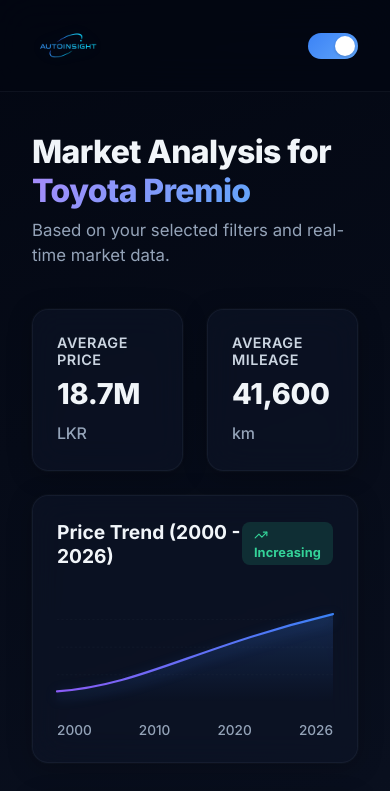
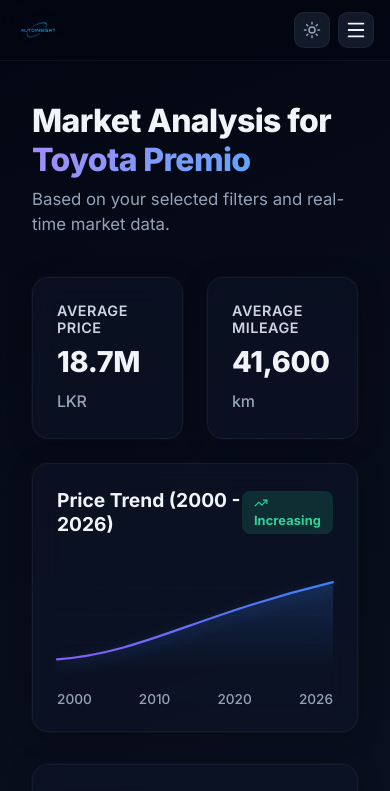
Before and after one commit to ShaveenPeiris/AutoInsight-FrontEnd, a React (Vite) app in the folder my-react-app/: page /results in a window 390 px wide. Shown: the top 791 px of the page. Built offline with nearby package versions, Linux system fonts and the light colour scheme.

Commit message:
feat: enhance Navbar component with responsive design and theme toggle functionality

```diff
--- a/my-react-app/src/component/Navbar.tsx
+++ b/my-react-app/src/component/Navbar.tsx
@@ -1,4 +1,6 @@
-import React from 'react';
+import React, { useState } from 'react';
+import { Link, useLocation } from 'react-router-dom';
+import { Sun, Moon, Menu, X } from 'lucide-react';
 import '../styles/Navbar.css';
 import logo from '../images/AutoInsightLogo.png';
 
@@ -7,27 +9,57 @@
   setDarkMode: (val: boolean) => void;
 }
 
+const NAV_LINKS = [
+  { label: 'Home', path: '/' },
+  { label: 'Search', path: '/results' },
+  { label: 'About', path: '/about' },
+  { label: 'Contact', path: '/contact' },
+];
+
 const Navbar: React.FC<NavbarProps> = ({ darkMode, setDarkMode }) => {
+  const location = useLocation();
+  const [mobileOpen, setMobileOpen] = useState(false);
+
   return (
     <header className="main-header glass-header">
       <div className="header-content">
 
-        {/* Logo Section - Now the main focus */}
-        <div className="logo-section">
+        <Link to="/" className="logo-section">
           <img src={logo} alt="AutoInsight Logo" className="app-logo" />
-        </div>
+        </Link>
 
-        {/* Only keeping the Light/Dark Mode Toggle on the right */}
-        <div className="standalone-toggle">
-          <label className="switch">
-            {/* The checkbox is now directly tied to the darkMode state */}
-            <input
-               type="checkbox"
-               checked={darkMode}
-               onChange={() => setDarkMode(!darkMode)}
-            />
-            <span className="slider round"></span>
-          </label>
+        {/* Desktop Navigation */}
+        <nav className={`nav-links ${mobileOpen ? 'nav-open' : ''}`}>
+          {NAV_LINKS.map(link => (
+            <Link
+              key={link.path}
+              to={link.path}
+              className={`nav-link ${location.pathname === link.path ? 'nav-active' : ''}`}
+              onClick={() => setMobileOpen(false)}
+            >
+              {link.label}
+            </Link>
+          ))}
+        </nav>
+
+        <div className="nav-right">
+          {/* Theme Toggle */}
+          <button
+            className="theme-toggle-btn"
+            onClick={() => setDarkMode(!darkMode)}
+            aria-label={darkMode ? 'Switch to light mode' : 'Switch to dark mode'}
+          >
+            {darkMode ? <Sun size={18} /> : <Moon size={18} />}
+          </button>
+
+          {/* Mobile Hamburger */}
+          <button
+            className="mobile-menu-btn"
+            onClick={() => setMobileOpen(!mobileOpen)}
+            aria-label="Toggle menu"
+          >
+            {mobileOpen ? <X size={22} /> : <Menu size={22} />}
+          </button>
         </div>
 
       </div>
--- a/my-react-app/src/index.css
+++ b/my-react-app/src/index.css
@@ -9,7 +9,7 @@
 }
 
 body {
-  background-color: #030712;
+  background: var(--bg-main);
   -webkit-font-smoothing: antialiased;
   -moz-osx-font-smoothing: grayscale;
 }
--- a/my-react-app/src/styles/Navbar.css
+++ b/my-react-app/src/styles/Navbar.css
@@ -22,10 +22,11 @@
 .logo-section {
   display: flex;
   align-items: center;
+  text-decoration: none;
 }
 
 .app-logo {
-  height: 72px;
+  height: 56px;
   object-fit: contain;
   filter: drop-shadow(0 0 8px rgba(59, 130, 246, 0.10));
   transition: filter 0.3s ease, transform 0.3s ease;
@@ -40,45 +41,118 @@
   filter: drop-shadow(0 2px 8px rgba(0, 0, 0, 0.10));
 }
 
-/* --- STANDALONE TOGGLE SWITCH --- */
-.standalone-toggle {
+/* --- NAVIGATION LINKS --- */
+.nav-links {
+  display: flex;
+  align-items: center;
+  gap: 0.25rem;
+}
+
+.nav-link {
+  text-decoration: none;
+  color: var(--text-muted);
+  font-size: 0.9rem;
+  font-weight: 500;
+  padding: 0.5rem 1rem;
+  border-radius: 8px;
+  transition: color 0.2s ease, background 0.2s ease;
+  white-space: nowrap;
+}
+
+.nav-link:hover {
+  color: var(--text-main);
+  background: rgba(59, 130, 246, 0.06);
+}
+
+.nav-link.nav-active {
+  color: var(--primary-blue);
+  background: rgba(59, 130, 246, 0.08);
+  font-weight: 600;
+}
+
+/* --- RIGHT SECTION --- */
+.nav-right {
   display: flex;
   align-items: center;
   gap: 0.5rem;
 }
 
-.switch {
-  position: relative;
-  display: inline-block;
-  width: 48px;
-  height: 26px;
+/* --- THEME TOGGLE BUTTON --- */
+.theme-toggle-btn {
+  display: flex;
+  align-items: center;
+  justify-content: center;
+  width: 36px;
+  height: 36px;
+  border: 1px solid var(--glass-border);
+  border-radius: 10px;
+  background: var(--bg-input);
+  color: var(--text-muted);
+  cursor: pointer;
+  transition: all 0.25s ease;
 }
 
-.switch input { opacity: 0; width: 0; height: 0; }
-
-.slider {
-  position: absolute;
-  cursor: pointer;
-  top: 0; left: 0; right: 0; bottom: 0;
-  background-color: #334155;
-  transition: 0.3s ease;
-  border-radius: 34px;
+.theme-toggle-btn:hover {
+  color: var(--primary-blue);
+  border-color: rgba(59, 130, 246, 0.3);
+  background: rgba(59, 130, 246, 0.06);
 }
 
-.light-theme .slider {
-  background-color: #cbd5e1;
+/* --- MOBILE MENU BUTTON --- */
+.mobile-menu-btn {
+  display: none;
+  align-items: center;
+  justify-content: center;
+  width: 36px;
+  height: 36px;
+  border: 1px solid var(--glass-border);
+  border-radius: 10px;
+  background: var(--bg-input);
+  color: var(--text-main);
+  cursor: pointer;
+  transition: all 0.25s ease;
 }
 
-.slider:before {
-  position: absolute;
-  content: "";
-  height: 20px; width: 20px;
-  left: 3px; bottom: 3px;
-  background-color: white;
-  transition: 0.3s ease;
-  border-radius: 50%;
-  box-shadow: 0 1px 3px rgba(0,0,0,0.2);
+.mobile-menu-btn:hover {
+  border-color: rgba(59, 130, 246, 0.3);
 }
 
-input:checked + .slider { background: var(--gradient-blue); }
-input:checked + .slider:before { transform: translateX(22px); }
+/* --- RESPONSIVE --- */
+@media (max-width: 768px) {
+  .header-content {
+    padding: 0.5rem 1rem;
+  }
+
+  .app-logo {
+    height: 44px;
+  }
+
+  .nav-links {
+    display: none;
+    position: absolute;
+    top: 100%;
+    left: 0;
+    right: 0;
+    flex-direction: column;
+    background: var(--nav-bg);
+    backdrop-filter: blur(20px);
+    -webkit-backdrop-filter: blur(20px);
+    border-bottom: 1px solid var(--glass-border);
+    padding: 0.75rem 1rem;
+    gap: 0.25rem;
+  }
+
+  .nav-links.nav-open {
+    display: flex;
+  }
+
+  .nav-link {
+    width: 100%;
+    padding: 0.75rem 1rem;
+    border-radius: 10px;
+  }
+
+  .mobile-menu-btn {
+    display: flex;
+  }
+}
```
